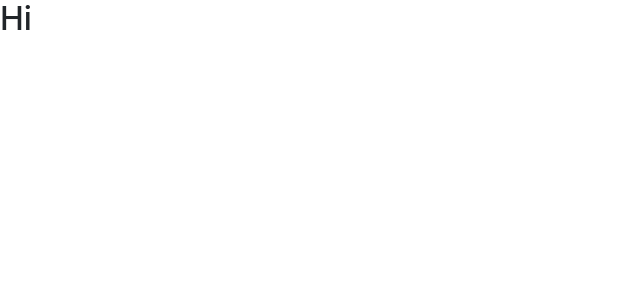
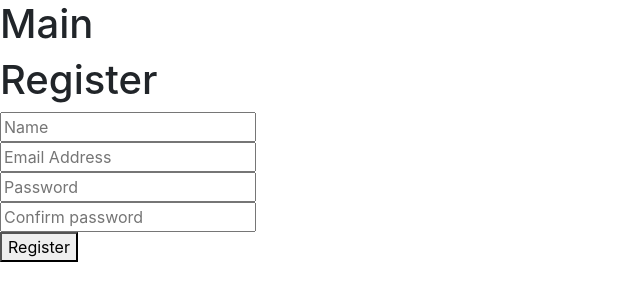
Before and after one commit to assassinvahed/reactLoginRegister, a React (Create React App) app: page /register in a window 1280 px wide. Shown: the top 300 px of the page, without its empty margins (0-640 px from the left). Built offline with nearby package versions, Linux system fonts and the light colour scheme.

Commit message:
login register functionality added somehow

```diff
--- a/package.json
+++ b/package.json
@@ -3,8 +3,10 @@
   "version": "0.1.0",
   "private": true,
   "dependencies": {
+    "axios": "^0.18.0",
     "react": "^16.6.0",
     "react-dom": "^16.6.0",
+    "react-router-dom": "^4.3.1",
     "react-scripts": "2.1.1"
   },
   "scripts": {
@@ -21,5 +23,6 @@
     "not dead",
     "not ie <= 11",
     "not op_mini all"
-  ]
+  ],
+  "proxy": "http://94.130.46.253"
 }
--- a/src/App.js
+++ b/src/App.js
@@ -1,12 +1,20 @@
 import React, { Component } from 'react';
+import { BrowserRouter as Router, Route} from 'react-router-dom';
 import './App.css';
+
+import Login from './components/auth/Login';
+import Register from './components/auth/Register';
 
 class App extends Component {
   render() {
     return (
-      <div>
-        <h2>Hi</h2>
-      </div>
+      <Router>
+        <div>
+          <h1>Main</h1>
+          <Route exact path="/register" component={Register} />
+          <Route exact path="/login" component={Login} />
+        </div>
+      </Router>
     );
   }
 }
--- a/src/components/auth/Login.js
+++ b/src/components/auth/Login.js
@@ -0,0 +1,52 @@
+import React, { Component } from 'react'
+import axios from 'axios';
+
+export default class Login extends Component {
+  constructor() {
+    super();
+    this.state = {
+      email: '',
+      password: '',
+      errors: {}
+    }
+
+    this.onChange = this.onChange.bind(this);
+    this.onSubmit = this.onSubmit.bind(this);
+  }
+
+  onChange(e) {
+    this.setState({ [e.target.name]: e.target.value })
+  }
+
+  onSubmit(e) {
+    e.preventDefault();
+
+    const newUser = {
+      email: this.state.email,
+      password: this.state.password
+    };
+
+    axios.post('/auth/login', newUser)
+      .then((res) => {
+        console.log(res.data);
+      })
+      .catch((err) => {
+        console.log(err);
+      });
+  }
+
+  render() {
+    return (
+      <div>
+        <h1>Login</h1>
+        <div style={{width: 90}}>
+          <form onSubmit={this.onSubmit}>
+            <input type="email" name="email" placeholder="Email Address" required value={this.state.email} onChange={this.onChange} />
+            <input type="password" name="password" placeholder="Password" required value={this.state.password} onChange={this.onChange} />
+            <button tpye="submit">Login</button>
+          </form>
+        </div>
+      </div>
+    )
+  }
+}
--- a/src/components/auth/Register.js
+++ b/src/components/auth/Register.js
@@ -1,10 +1,56 @@
 import React, { Component } from 'react'
+import axios from 'axios';
 
 export default class Register extends Component {
+  constructor() {
+    super();
+    this.state = {
+      name: '',
+      email: '',
+      password: '',
+      passwordConfirm: '',
+      errors: {}
+    }
+
+    this.onChange = this.onChange.bind(this);
+    this.onSubmit = this.onSubmit.bind(this);
+  }
+
+  onChange(e) {
+    this.setState({ [e.target.name]: e.target.value })
+  }
+
+  onSubmit(e) {
+    e.preventDefault();
+
+    const newUser = {
+      name: this.state.name,
+      email: this.state.email,
+      password: this.state.password
+    };
+
+    axios.post('/auth/register', newUser)
+      .then((res) => {
+        console.log(res.data);
+      })
+      .catch((err) => {
+        console.log(err);
+      });
+  }
+
   render() {
     return (
       <div>
-
+        <h1>Register</h1>
+        <div style={{width: 90}}>
+          <form onSubmit={this.onSubmit}>
+            <input type="text" name="name" placeholder="Name" required value={this.state.name} onChange={this.onChange} />
+            <input type="email" name="email" placeholder="Email Address" required value={this.state.email} onChange={this.onChange} />
+            <input type="password" name="password" placeholder="Password" required value={this.state.password} onChange={this.onChange} />
+            <input type="password" name="passwordConfirm" placeholder="Confirm password" required value={this.state.passwordConfirm} onChange={this.onChange} />
+            <button tpye="submit">Register</button>
+          </form>
+        </div>
       </div>
     )
   }
```
